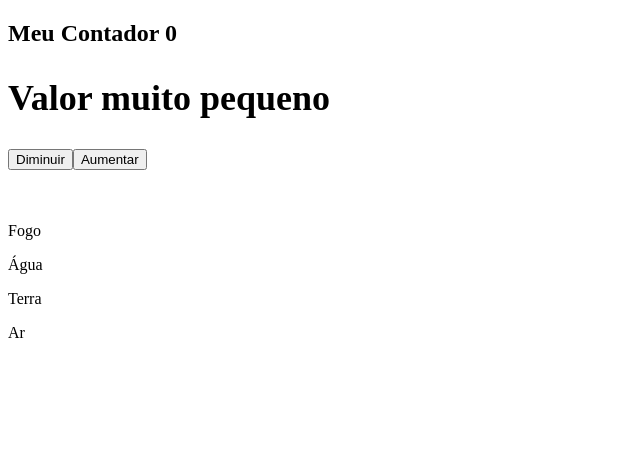
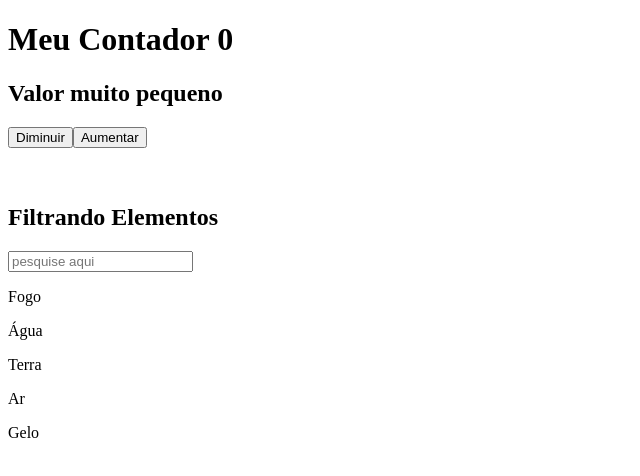
Before and after one commit to johnnysat/ada-project, a React (Vite) app: page / in a window 1280 px wide. Shown: the top 476 px of the page, without its empty margins (0-640 px from the left). Built offline with nearby package versions, Linux system fonts and the light colour scheme.

Commit message:
Adicionado filtro para pesquisar na lista

```diff
--- a/src/components/contador/Contador.jsx
+++ b/src/components/contador/Contador.jsx
@@ -16,9 +16,8 @@ export default function Contador() {
 
   return (
     <>
-      <h2>Meu Contador {contador}
+      <h1>Meu Contador {contador}</h1>
         {contador > 9 ? <h2>Valor Muito Grande</h2> : <h2>Valor muito pequeno</h2>}
-      </h2>
       <button onClick={diminuir}>Diminuir</button>
       <button onClick={aumentar}>Aumentar</button>
     </>
--- a/src/components/listas/Listas.jsx
+++ b/src/components/listas/Listas.jsx
@@ -1,20 +1,48 @@
-import { React } from 'react'
+import { React, useEffect, useState } from 'react'
 
 const minhaLista = [
   { id: 1, value: 'Fogo' },
   { id: 2, value: 'Água' },
   { id: 3, value: 'Terra' },
   { id: 4, value: 'Ar' },
+  { id: 5, value: 'Gelo' },
 
 ]
 
 export default function Listas() {
-  return minhaLista.map((item) => {
-    return (
-      <div key={item.id}>
-        <p>{item.value}</p>
-      </div>
-    )
-  })
 
+  const [elementos, setElementos] = useState(minhaLista);
+  const [pesquisa, setPesquisa] = useState('');
+
+  useEffect(
+    () => {
+      if(pesquisa){
+        const novaLista = minhaLista.filter((item) => {
+          return item.value.toLowerCase().includes(pesquisa.toLowerCase())
+        })
+        setElementos(novaLista)
+      } else {
+        setElementos(minhaLista)
+      }
+    }
+    , [pesquisa])
+
+  return (
+    <div>
+      <h2>Filtrando Elementos</h2>
+      <input
+        value={pesquisa}
+        onChange={(e) => setPesquisa(e.target.value)}
+        placeholder='pesquise aqui'
+      />
+
+      {elementos.map((item) => {
+        return (
+          <div key={item.id}>
+            <p>{item.value}</p>
+          </div>
+        )
+      })}
+    </div>
+  )
 }
```
